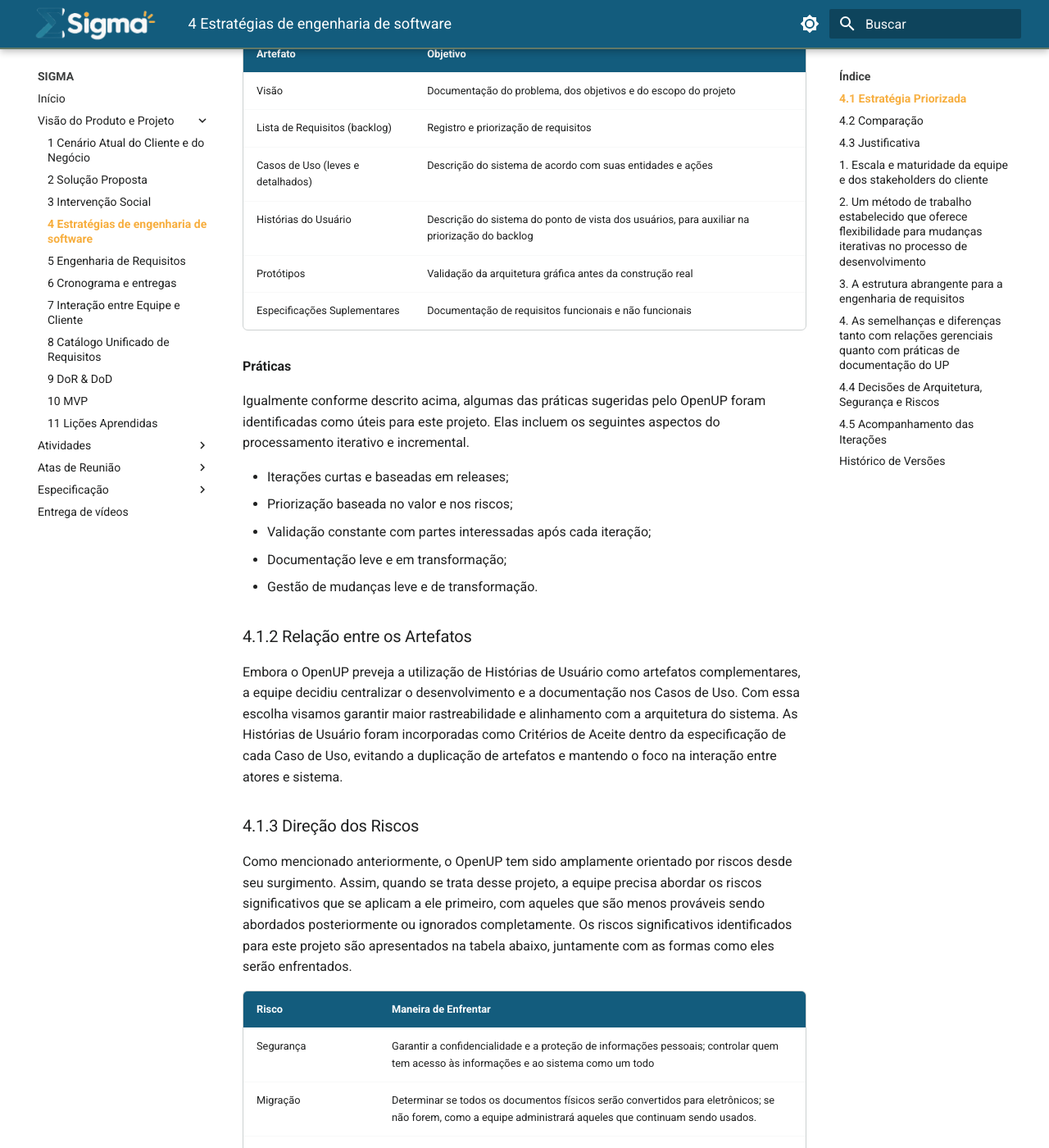
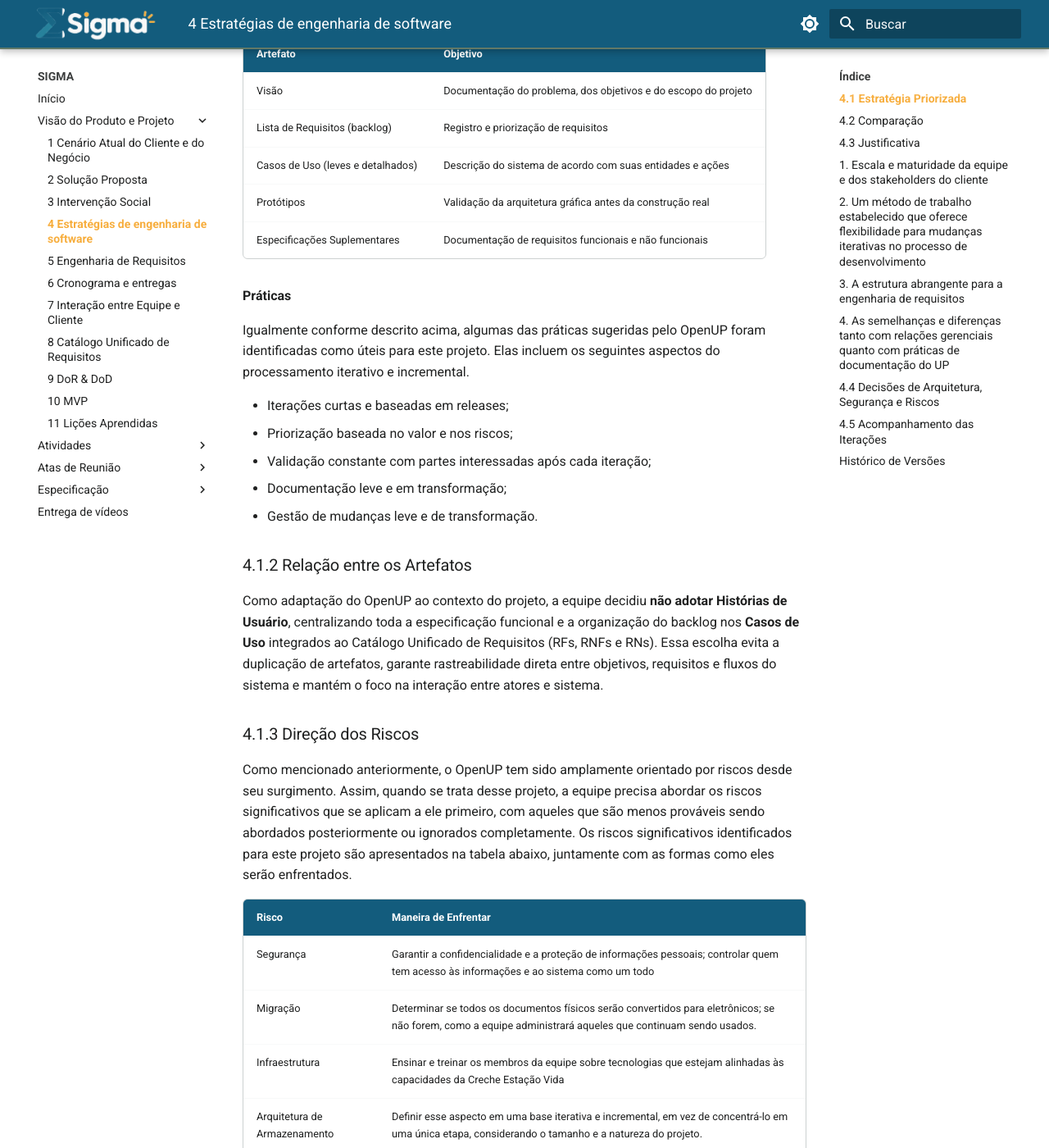
Before and after one commit to mdsreq-fga-unb/REQ-2026.2-T01-Sigma, an MkDocs documentation site: the page built from docs/doc-visao/4_estrategias.md, in a window 1280 px wide and 1400 px high, scrolled down 1981 px. Shown: the whole window at 82% size. Built offline with MkDocs 1.6.1 and Material for MkDocs 9.7.7, drawn with Linux system fonts in a browser that asks for light colours; some of the changed text lies outside the part shown.

Commit message:
docs: remove histórias de usuário da estratégia OpenUP (#23)

```diff
--- a/docs/doc-visao/4_estrategias.md
+++ b/docs/doc-visao/4_estrategias.md
@@ -43,7 +43,6 @@ Assim como no nível das fases e dos papéis, os artefatos não são seguidos de
 | Visão | Documentação do problema, dos objetivos e do escopo do projeto |
 | Lista de Requisitos (backlog) | Registro e priorização de requisitos |
 | Casos de Uso (leves e detalhados) | Descrição do sistema de acordo com suas entidades e ações |
-| Histórias do Usuário | Descrição do sistema do ponto de vista dos usuários, para auxiliar na priorização do backlog |
 | Protótipos | Validação da arquitetura gráfica antes da construção real |
 | Especificações Suplementares | Documentação de requisitos funcionais e não funcionais |
 
@@ -59,7 +58,7 @@ Igualmente conforme descrito acima, algumas das práticas sugeridas pelo OpenUP
 
 ### 4.1.2 Relação entre os Artefatos
 
-Embora o OpenUP preveja a utilização de Histórias de Usuário como artefatos complementares, a equipe decidiu centralizar o desenvolvimento e a documentação nos Casos de Uso. Com essa escolha visamos garantir maior rastreabilidade e alinhamento com a arquitetura do sistema. As Histórias de Usuário foram incorporadas como Critérios de Aceite dentro da especificação de cada Caso de Uso, evitando a duplicação de artefatos e mantendo o foco na interação entre atores e sistema.
+Como adaptação do OpenUP ao contexto do projeto, a equipe decidiu **não adotar Histórias de Usuário**, centralizando toda a especificação funcional e a organização do backlog nos **Casos de Uso** integrados ao Catálogo Unificado de Requisitos (RFs, RNFs e RNs). Essa escolha evita a duplicação de artefatos, garante rastreabilidade direta entre objetivos, requisitos e fluxos do sistema e mantém o foco na interação entre atores e sistema.
 
 ### 4.1.3 Direção dos Riscos
 
```
Also changed, not shown: other parts of docs/doc-visao/4_estrategias.md (+2 -1 lines).
